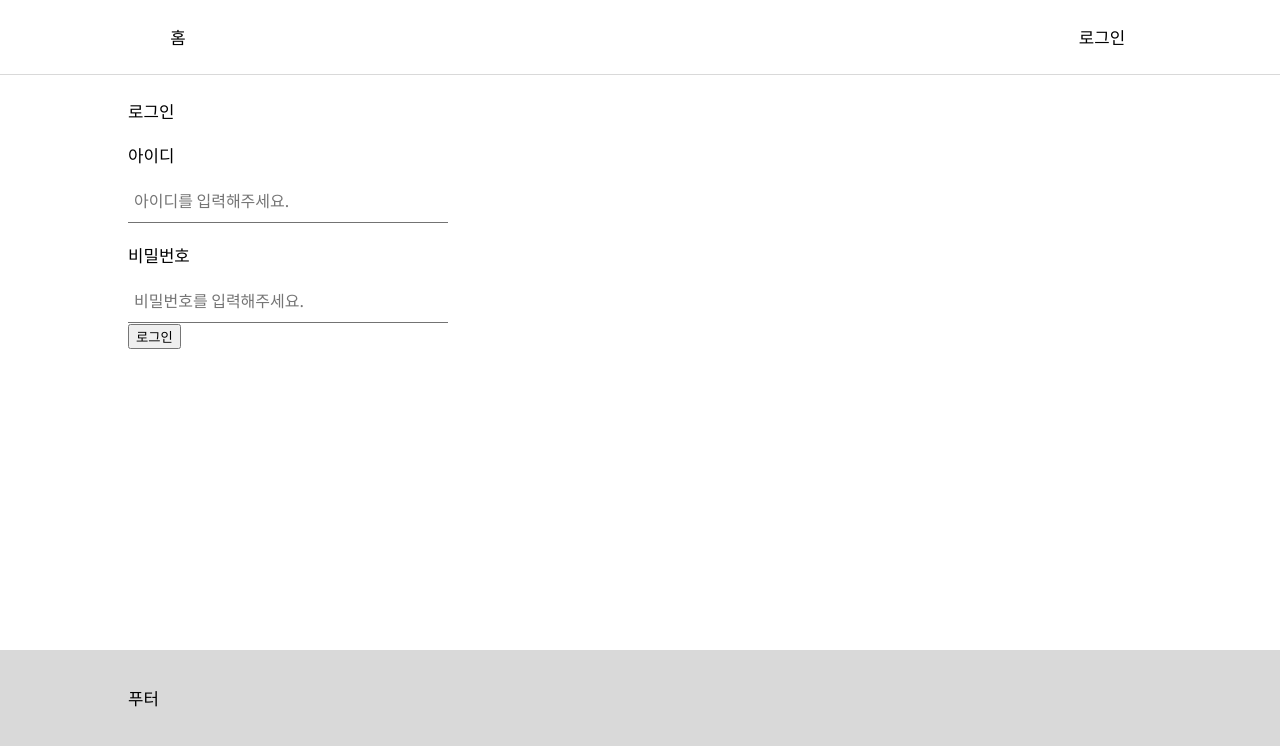
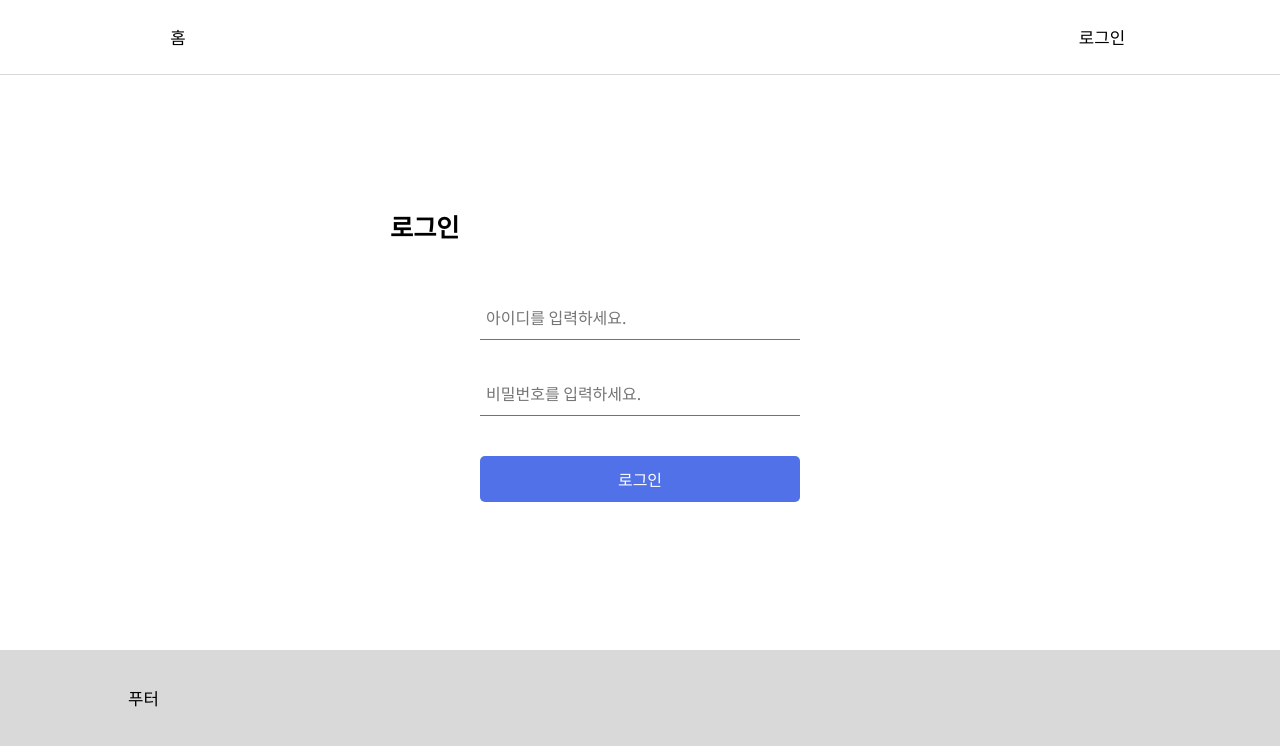
Before and after one commit to hwnim5324/Community-React, a React (Create React App) app: page /signin in a window 1280 px wide. Shown: the top 746 px of the page. Built offline with nearby package versions, Linux system fonts and the light colour scheme; what emotion-reset would draw is missing.

Commit message:
feat: react-hook-form을 이용한 로그인 페이지 구성. * 배치 구성 진행. * 디자인 구현 미진행.

```diff
--- a/package.json
+++ b/package.json
@@ -21,6 +21,7 @@
     "emotion-reset": "^3.0.1",
     "react": "^18.2.0",
     "react-dom": "^18.2.0",
+    "react-hook-form": "^7.39.2",
     "react-router-dom": "^6.4.3",
     "react-scripts": "5.0.1",
     "typescript": "^4.8.4",
--- a/src/pages/SignInPage/Index.tsx
+++ b/src/pages/SignInPage/Index.tsx
@@ -1,28 +1,30 @@
+import { useForm } from 'react-hook-form';
 import Layout from '../../components/Layout/Layout';
-import Input from './Input';
+import { SectionStyle, FormStyle, LabelStyle, InputStyle, ButtonStyle } from './Styles';
 
-const SignInSubmitHandler = ( e: React.FormEvent ) => {
-	e.preventDefault();
-	const target = e.target as typeof e.target & {
-		text: { value: string };
-		password: { value: string };
+const SignInPage = (): JSX.Element => {
+	const { register, handleSubmit } = useForm();
+	const SignInSubmitHandler = ( data: any ) => {
+		alert(JSON.stringify(data));
+		//통신 진행.
 	};
 
-	const ID = target.text.value;
-	const PW = target.password.value;
-	//통신 진행.
-	alert(ID+ '아이디와 비밀번호!' +PW);
-};
-
-const SignInPage = (): JSX.Element => {
 	return(
 		<Layout>
-            로그인
-			<form onSubmit={SignInSubmitHandler}>
-				<Input label='아이디' type='text' palceholder='아이디를 입력해주세요.' name='id' />
-				<Input label='비밀번호' type='password' palceholder='비밀번호를 입력해주세요.' name='pw' />
-				<input type='submit' value='로그인' />
-			</form>
+			<section css={SectionStyle}>
+				<div>
+					<h1>로그인</h1>
+					<form css={FormStyle} onSubmit={handleSubmit(SignInSubmitHandler)}>
+						<label css={LabelStyle}>
+							<input css={InputStyle} type='text' placeholder='아이디를 입력하세요.' {...register('userId')} required/>
+						</label>
+						<label css={LabelStyle}>
+							<input css={InputStyle} type='password' placeholder='비밀번호를 입력하세요.' {...register('userPw')} required/>
+						</label>
+						<input css={ButtonStyle} type='submit' value='로그인' />
+					</form>
+				</div>
+			</section>
 		</Layout>
 	);
 };
--- a/src/pages/SignInPage/Input.tsx
+++ /dev/null
@@ -1,42 +0,0 @@
-import { css } from '@emotion/react';
-import { COLORS } from '../../styles/Colors';
-
-interface Props {
-    label: string,
-    type: string,
-    palceholder: string,
-    name: string
-}
-
-const InputDataHandler = ( e: React.FormEvent<HTMLInputElement> ) => {
-//setState
-};
-
-const Input: React.FC<Props> = ( props: Props ) => {
-	return(
-		<label css={LabelStyle}>
-			{props.label}
-			<input css={InputStyle} type={props.type} placeholder={props.palceholder} name={props.name} onChange={InputDataHandler}/>
-		</label>
-	);
-};
-
-const LabelStyle = css`
-    display: block;
-    margin: 20px 0 0 0;
-`;
-
-const InputStyle = css`
-    display: block;
-    width: 320px;
-    height: 46px;
-
-    font-size: 16px;
-    border: none;
-    border-bottom: 1px solid ${COLORS.BLACK_400};
-    outline: 0;
-    padding-left: 6px;
-    margin-top: 10px;
-`;
-
-export default Input;
--- a/src/pages/SignInPage/Styles.ts
+++ b/src/pages/SignInPage/Styles.ts
@@ -1 +1,51 @@
 import { css } from '@emotion/react';
+import { COLORS } from '../../styles/Colors';
+
+export const SectionStyle = css`
+    display: flex;
+    justify-content: center;
+    align-items: center;
+    height: 100%;
+`;
+
+export const FormStyle = css`
+    display: flex;
+    flex-direction: column;
+    align-items: center;
+
+    width: 500px;
+`;
+
+export const LabelStyle = css`
+    display: block;
+    margin: 20px 0 0 0;
+`;
+
+export const InputStyle = css`
+    display: block;
+    width: 320px;
+    height: 46px;
+
+    font-size: 16px;
+    border: none;
+    border-bottom: 1px solid ${COLORS.BLACK_400};
+    outline: 0;
+    padding-left: 6px;
+    margin-top: 10px;
+`;
+
+export const ButtonStyle = css`
+    width: 320px;
+    height: 46px;
+
+    font-size: 16px;
+    color: ${COLORS.WHITE_700};
+    background-color: ${COLORS.BLUE_600};
+    border: none;
+    border-radius: 5px;
+    margin-top: 40px;
+
+    :hover{
+        background-color: ${COLORS.BLUE_700};
+    }
+`;
```
Also changed, not shown: .pnp.cjs, 1 other file (tests, documents, lock files or other folders).
